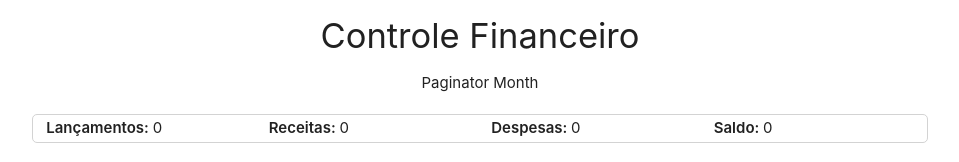
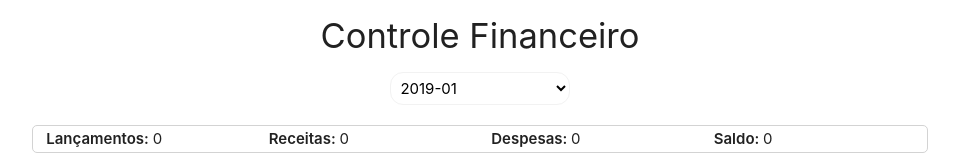
Before and after one commit to fabioalmeida100/controle-financeiro, a React (Create React App) app in the folder client/: page / in a window 1280 px wide. Shown: the top 162 px of the page, without its empty margins (160-1119 px from the left). Built offline with nearby package versions, Linux system fonts and the light colour scheme; no server answers.

Commit message:
Add component paginator month

```diff
--- a/client/src/App.js
+++ b/client/src/App.js
@@ -7,15 +7,17 @@ import PaginatorMonth from './components/paginator-month/PaginatorMonth';
 import { findAll } from '../src/api/apiService'
 
 export default function App() {
+  const [yearMonthSelected, setYearMonthSelected] = useState("2019-01")
   const [allTransactions, setAllTransactions] = useState([]);
   const [amoutLancamentoValue, setAmoutLancamentoValue] = useState(0);
   const [revenueValue, setRevenueValue] = useState(0);
   const [expenseValue, setExpenseValue] = useState(0);
   const [balanceValue, setBalanceValue] = useState(0);
+  const [yearMonthList, setYearMonthList] = useState([])
 
   useEffect(() => {
     const getTransactions = async () => {
-      const transactions = await findAll('2019-10');
+      const transactions = await findAll(yearMonthSelected);
       setAllTransactions(transactions.data.sort((a, b) => a.day - b.day))
     }
 
@@ -38,12 +40,16 @@ export default function App() {
     setBalanceValue(revenueValue - expenseValue);
   }
 
+  const handleOnChageYearMonth = async (event) => {
+    setYearMonthSelected(event.target.value)
+  }
+
   return <div className="container">
     <div className={`center ${css.mt10} ${css.fontTitle} `}>
         Controle Financeiro
     </div>
     <div className={`row center ${css.mt10}`}>
-      <PaginatorMonth />
+      <PaginatorMonth handleOnChageYearMonth={ handleOnChageYearMonth } yearMonthList={[]} />
     </div>
     <div className={`row ${css.mt10}`}>
         <Header
--- a/client/src/components/paginator-month/PaginatorMonth.js
+++ b/client/src/components/paginator-month/PaginatorMonth.js
@@ -1,9 +1,47 @@
 import React from 'react'
+import css from './paginator.month.css'
 
-export default function PaginatorMonth() {
+export default function PaginatorMonth({handleOnChageYearMonth, yearMonthList}) {
   return (
-    <div>
-      Paginator Month
+    <div className="center">
+          <select className="browser-default" onChange={handleOnChageYearMonth}>
+            <option value="2019-01">2019-01</option>
+            <option value="2019-02">2019-02</option>
+            <option value="2019-03">2019-03</option>
+            <option value="2019-04">2019-04</option>
+            <option value="2019-05">2019-05</option>
+            <option value="2019-06">2019-06</option>
+            <option value="2019-07">2019-07</option>
+            <option value="2019-08">2019-08</option>
+            <option value="2019-09">2019-09</option>
+            <option value="2019-10">2019-10</option>
+            <option value="2019-11">2019-11</option>
+            <option value="2019-12">2019-12</option>
+            <option value="2020-01">2020-01</option>
+            <option value="2020-02">2020-02</option>
+            <option value="2020-03">2020-03</option>
+            <option value="2020-04">2020-04</option>
+            <option value="2020-05">2020-05</option>
+            <option value="2020-06">2020-06</option>
+            <option value="2020-07">2020-07</option>
+            <option value="2020-08">2020-08</option>
+            <option value="2020-09">2020-09</option>
+            <option value="2020-10">2020-10</option>
+            <option value="2020-11">2020-11</option>
+            <option value="2020-12">2020-12</option>
+            <option value="2021-01">2021-01</option>
+            <option value="2021-02">2021-02</option>
+            <option value="2021-03">2021-03</option>
+            <option value="2021-04">2021-04</option>
+            <option value="2021-05">2021-05</option>
+            <option value="2021-06">2021-06</option>
+            <option value="2021-07">2021-07</option>
+            <option value="2021-08">2021-08</option>
+            <option value="2021-09">2021-09</option>
+            <option value="2021-10">2021-10</option>
+            <option value="2021-11">2021-11</option>
+            <option value="2021-12">2021-12</option>
+          </select>
     </div>
   )
 }
--- /dev/null
+++ b/client/src/components/paginator-month/paginator.month.css
@@ -0,0 +1,9 @@
+select {
+  background-color: rgba(255,255,255,0.9);
+  width: 20%;
+  padding: 5px;
+  border: 1px solid #f2f2f2;
+  border-radius: 13px;
+  height: 33px;
+  margin: auto;
+}
```
